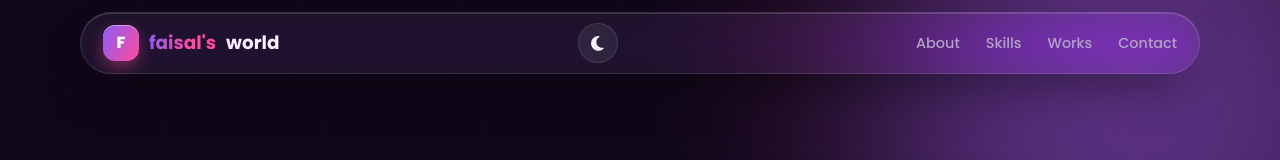
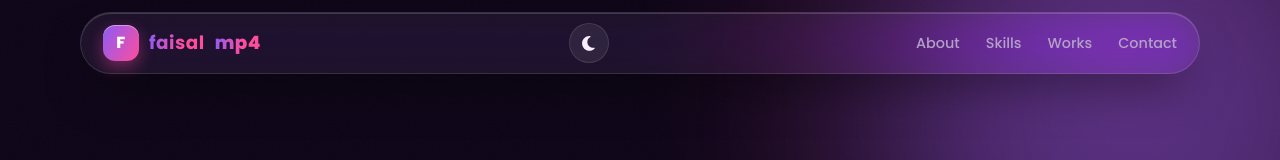
Before and after one commit to jawadur13/Faisal-Portfolio, a React (Vite) app: page / in a window 1280 px wide. Shown: the top 160 px of the page. Built offline with nearby package versions, Linux system fonts and the light colour scheme.

Commit message:
chore: rebrand site title and logo to Faisal MP4

```diff
--- a/index.html
+++ b/index.html
@@ -5,7 +5,7 @@
     <link rel="icon" type="image/svg+xml" href="/favicon.svg" />
     <meta name="viewport" content="width=device-width, initial-scale=1.0" />
     <meta name="description" content="Mir Faisal — Designer, Content Creator, Video Editor & Social Media Manager from Bangladesh." />
-    <title>Mir Faisal — Designer, Creator & Editor</title>
+        <title>Faisal MP4 — Designer, Creator & Editor</title>
     <link rel="preconnect" href="https://fonts.googleapis.com" />
     <link rel="preconnect" href="https://fonts.gstatic.com" crossorigin />
     <link href="https://fonts.googleapis.com/css2?family=Poppins:wght@400;500;600;700;800&display=swap" rel="stylesheet" />
--- a/src/components/Navbar.css
+++ b/src/components/Navbar.css
@@ -27,6 +27,7 @@
   display: flex;
   align-items: center;
   gap: 10px;
+  letter-spacing: 0.5px;
 }
 
 .logo span {
@@ -34,6 +35,10 @@
   -webkit-background-clip: text;
   background-clip: text;
   color: transparent;
+}
+
+.logo span + span {
+  font-weight: 800;
 }
 
 .logo-mark {
--- a/src/components/Navbar.jsx
+++ b/src/components/Navbar.jsx
@@ -29,7 +29,8 @@ export default function Navbar() {
         <div className="nav-inner glass">
           <a href="#top" className="logo" onClick={close}>
             <em className="logo-mark">{profile.firstName[0]}</em>
-            <span>{profile.firstName.toLowerCase()}'s</span>world
+            <span>faisal</span>
+            <span>mp4</span>
           </a>
 
           <div className="nav-right">
```
